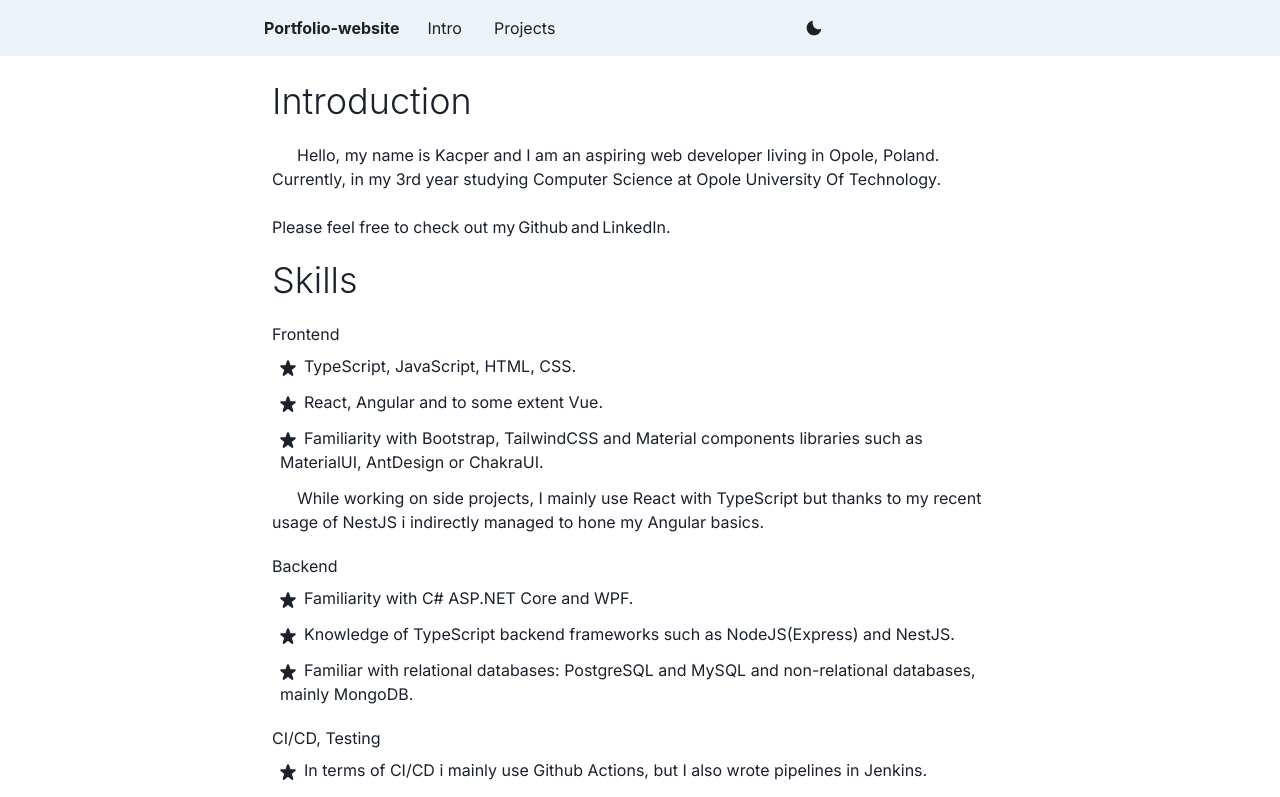
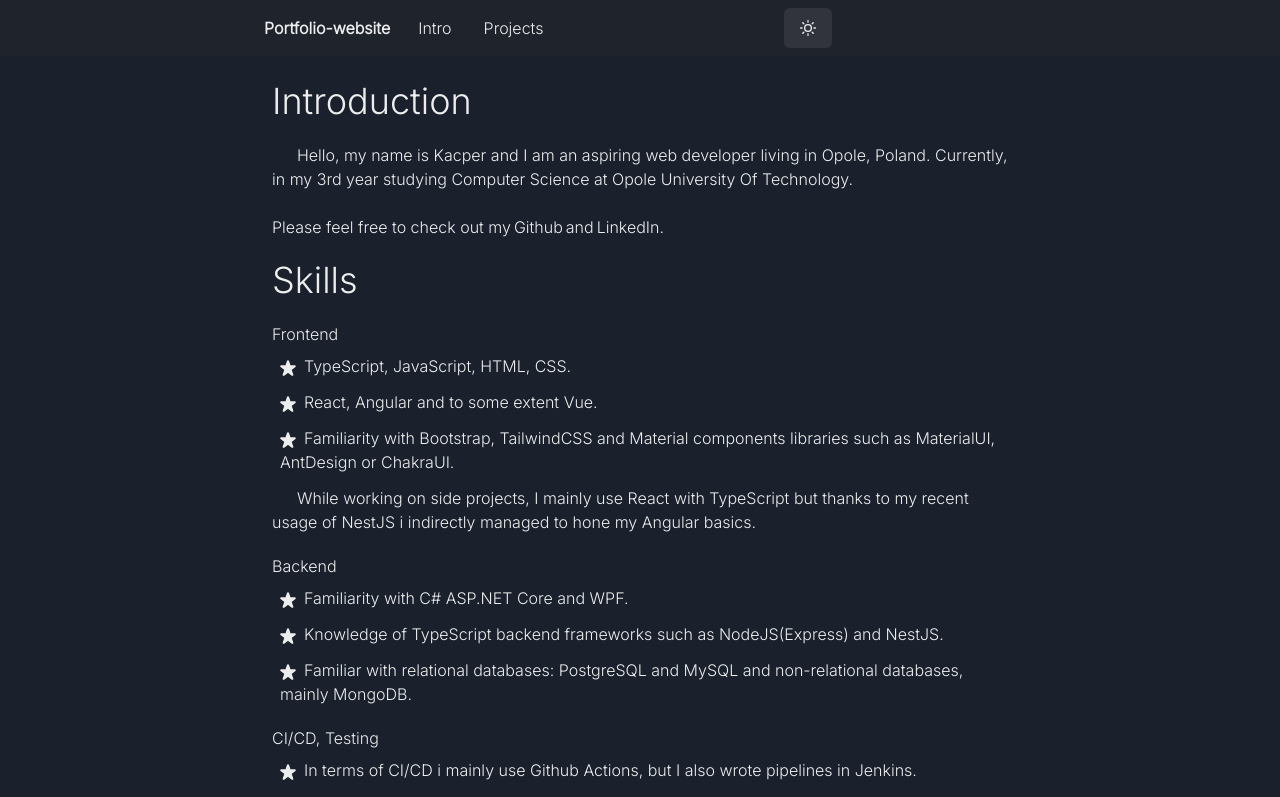
Before and after one commit to kayYZ1/kayz-website, a Next.js app in the folder website/: page / in a window 1280 px wide. Shown: the top 797 px of the page. Built offline with nearby package versions, Linux system fonts and the light colour scheme.

Commit message:
feat(theme): dark color mode set

```diff
--- a/website/app/components/navbar.tsx
+++ b/website/app/components/navbar.tsx
@@ -37,7 +37,7 @@ const NavLink = (props: ILinks) => {
 			rounded={'md'}
 			_hover={{
 				textDecoration: 'none',
-				bg: useColorModeValue('gray.200', 'gray.700'),
+				bg: useColorModeValue('dark.200', 'dark.700'),
 			}}
 			href={props.link}>
 			{props.name}
@@ -49,7 +49,7 @@ export default function Navbar() {
 	const { colorMode, toggleColorMode } = useColorMode()
 
 	return (
-		<Box position={"fixed"} as="nav" w="100%" bg={useColorModeValue('gray.100', 'gray.900')} css={{ backdropFilter: 'blur(10px)' }}
+		<Box position={"fixed"} as="nav" w="100%" bg={useColorModeValue('dark.100', 'dark.800')} css={{ backdropFilter: 'blur(10px)' }}
 			zIndex={2}>
 			<Container display={"flex"} p={2} maxW={"container.md"} flexWrap={"wrap"} alignItems={"center"} justifyContent={"space-between"}>
 				<Flex align={"center"} mr={5}>
--- a/website/app/layout.tsx
+++ b/website/app/layout.tsx
@@ -7,7 +7,7 @@ import { Container } from "@chakra-ui/react";
 import Navbar from "./components/navbar";
 
 const inter = Inter({
-  weight: '400',
+  weight: '300',
   subsets: ["latin"]
 });
 
--- a/website/app/providers.tsx
+++ b/website/app/providers.tsx
@@ -1,7 +1,32 @@
 'use client'
 
-import { ChakraProvider } from '@chakra-ui/react'
+import { ChakraProvider, extendTheme } from '@chakra-ui/react'
+
+const customTheme = extendTheme({
+  config: {
+    initialColorMode: "dark"
+  },
+  colors: {
+    dark: {
+      50: "#f0f0f0", // Light gray
+      100: "#d1d5db",
+      200: "#a5adb8",
+      300: "#7a879e",
+      400: "#58606e",
+      500: "#404f5e", // Primary color for dark mode (dark gray)
+      600: "#333c48",
+      700: "#2a303b",
+      800: "#1f232c",
+      900: "#15181e",
+    },
+  },
+  fonts: {
+    body: "Inter, sans-serif",
+    heading: "Inter, sans-serif",
+  },
+})
+
 
 export function Providers({ children }: { children: React.ReactNode }) {
-  return <ChakraProvider>{children}</ChakraProvider>
+  return <ChakraProvider theme={customTheme}>{children}</ChakraProvider>
 }
```
